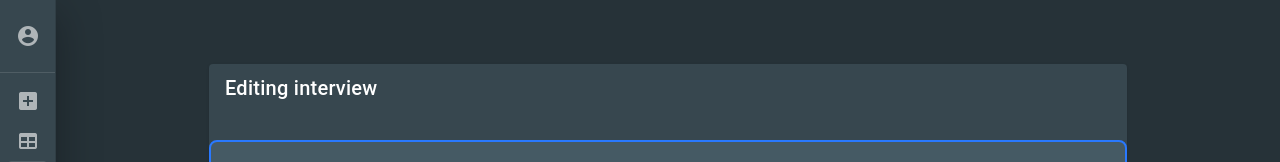
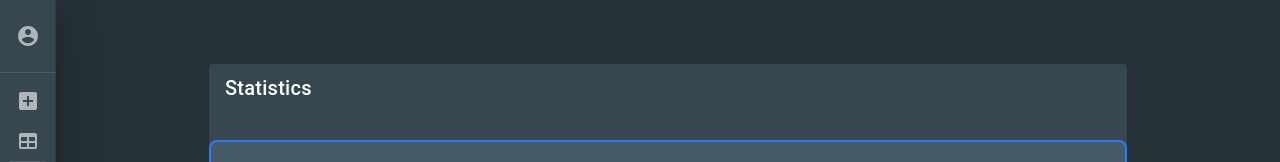
Before and after one commit to Vladislav-bot203/vuetify_typescript_project, a Vue app: page /statistics in a window 1280 px wide. Shown: the top 162 px of the page. Built offline with nearby package versions, Linux system fonts and the light colour scheme; no server answers; the database is empty.

Commit message:
fix: fix page header

```diff
--- a/src/views/StatisticsView.vue
+++ b/src/views/StatisticsView.vue
@@ -1,7 +1,7 @@
 <template>
   <app-page>
     <template #title>
-      <v-card-title>{{ t("page.title[3]") }}</v-card-title>
+      <v-card-title>{{ t("page.title[2]") }}</v-card-title>
     </template>
 
     <template #body>
```
